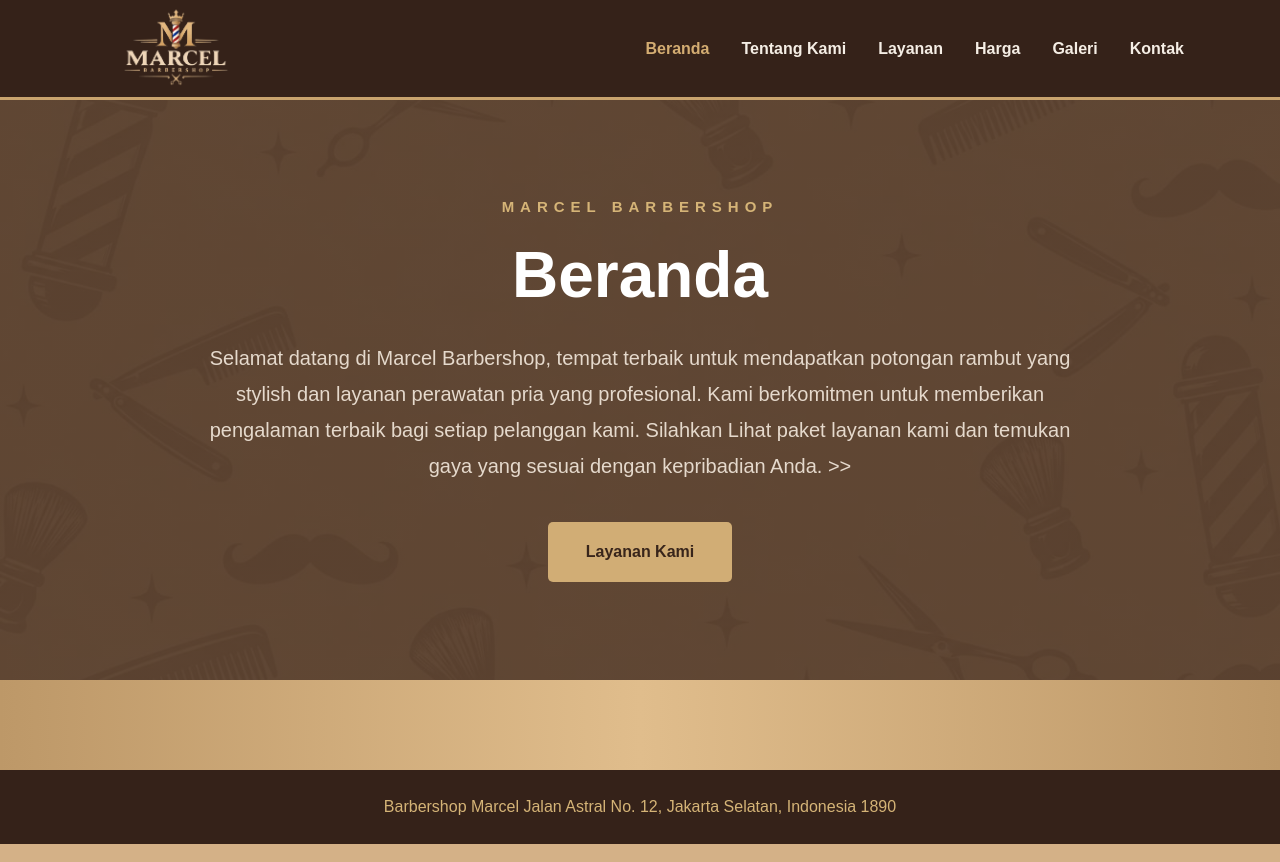
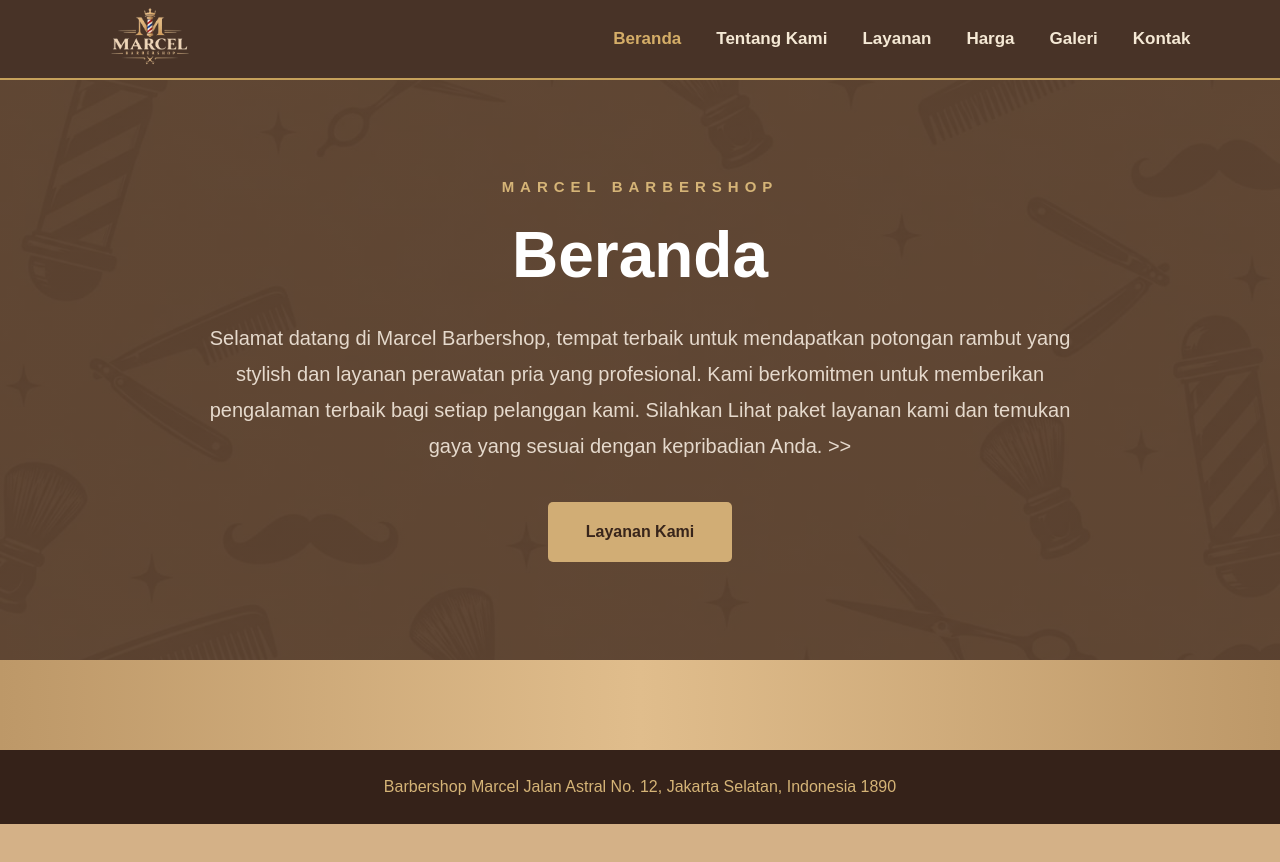
Before and after one commit to VaenderEsternley160/barbershop-marcel, a plain HTML site: page index.html in a window 1280 px wide. Drawn offline with Linux system fonts and the light colour scheme.

Commit message:
fix: fix navbar index html and add global css

```diff
--- a/assets/styles/global.css
+++ b/assets/styles/global.css
@@ -1,95 +1,62 @@
 
-* {
-    margin: 0;
-    padding: 0;
-    box-sizing: border-box;
-}
-
-html {
-    scroll-behavior: smooth;
-}
-
-body {
-    body {
-    font-family: Arial, Helvetica, sans-serif;
-    background-color: #d4b187;
-    }
-
-    background-image:
-        linear-gradient(
-            rgba(210, 181, 139, 0.75),
-            rgba(210, 181, 139, 0.75)
-        ),
-        url("/assets/images/bg-barber.jpeg");
-
-    background-size: cover;
-    background-position: center;
-    background-repeat: no-repeat;
-    background-attachment: fixed;
-}
-
-
-header {
+nav {
     width: 100%;
-    height: 100px;
-
-    background-color: #352219;
+    height: 80px;
 
     display: flex;
     align-items: center;
     justify-content: space-between;
 
-    padding: 0 7.5%;
+    padding: 0 7%;
 
-    border-bottom: 3px solid #c9a46e;
+    background-color: rgba(53, 35, 27, 0.88);
+    border-bottom: 2px solid #C6A15B;
+
+    position: relative;
+    z-index: 1000;
 }
 
-
 /* LOGO */
-
-.logo {
+nav .logo {
     display: flex;
     align-items: center;
+    justify-content: center;
+
+    width: 120px;
+    height: 75px;
+    flex-shrink: 0;
 }
 
-.logo img {
-    width: 160px;
-    height: auto;
-    display: block;
+nav .logo img {
+    width: 100%;
+    height: 100%;
+
+    object-fit: contain;
 }
 
-
-/* NAVBAR */
-
-nav {
+/* MENU */
+nav .menu {
     display: flex;
     align-items: center;
-    gap: 32px;
+    gap: 35px;
 }
 
-nav a {
-    color: #f5eee5;
+nav .menu a {
+    color: #F5E9D5;
+
     text-decoration: none;
-    font-size: 16px;
+    font-size: 17px;
     font-weight: bold;
-    transition: 0.3s;
+
+    transition: color 0.3s ease;
 }
 
-nav a:hover,
-nav a.active {
-    color: #d4ad72;
+/* HOVER */
+nav .menu a:hover {
+    color: #D5AE68;
 }
 
-
-a {
-    transition: 0.3s;
+/* ACTIVE */
+nav .menu a.active {
+    color: #D5AE68;
 }
-
-button {
-    font-family: Georgia, 'Times New Roman', serif;
-    cursor: pointer;
-}
-
-img {
-    max-width: 100%;
-}
--- a/index.html
+++ b/index.html
@@ -5,9 +5,7 @@
 <head>
     <meta charset="UTF-8">
     <meta name="viewport" content="width=device-width, initial-scale=1.0">
-
     <title>Marcel Barbershop</title>
-
     <link rel="stylesheet" href="/assets/styles/global.css">
     <link rel="stylesheet" href="/assets/styles/index.css">
 </head>
@@ -18,39 +16,24 @@
     <header>
 
         <!-- LOGO -->
-        <div class="logo">
-            <a href="index.html">
-                <img src="/assets/images/logo_barber_marcel-removebg-preview.png"
-                     alt="Marcel Barbershop">
-            </a>
-        </div>
 
         <!-- NAV -->
         <nav>
+            <div class="logo">
+                <a href="index.html">
+                    <img src="/assets/images/logo_barber_marcel-removebg-preview.png"
+                         alt="Marcel Barbershop">
+                </a>
+            </div>
 
-            <a href="index.html" class="active">
-                Beranda
-            </a>
-
-            <a href="/assets/pages/about.html">
-                Tentang Kami
-            </a>
-
-            <a href="/assets/pages/products.html">
-                Layanan
-            </a>
-
-            <a href="/assets/pages/pricing.html">
-                Harga
-            </a>
-
-            <a href="/assets/pages/gallery.html">
-                Galeri
-            </a>
-
-            <a href="/assets/pages/contact.html">
-                Kontak
-            </a>
+            <div class="menu">
+                <a href="index.html" class="active">Beranda</a>
+                <a href="/assets/pages/about.html">Tentang Kami</a>
+                <a href="/assets/pages/products.html">Layanan</a>
+                <a href="/assets/pages/pricing.html">Harga</a>
+                <a href="/assets/pages/gallery.html">Galeri</a>
+                <a href="/assets/pages/contact.html">Kontak</a>
+            </div>
 
         </nav>
 
```
